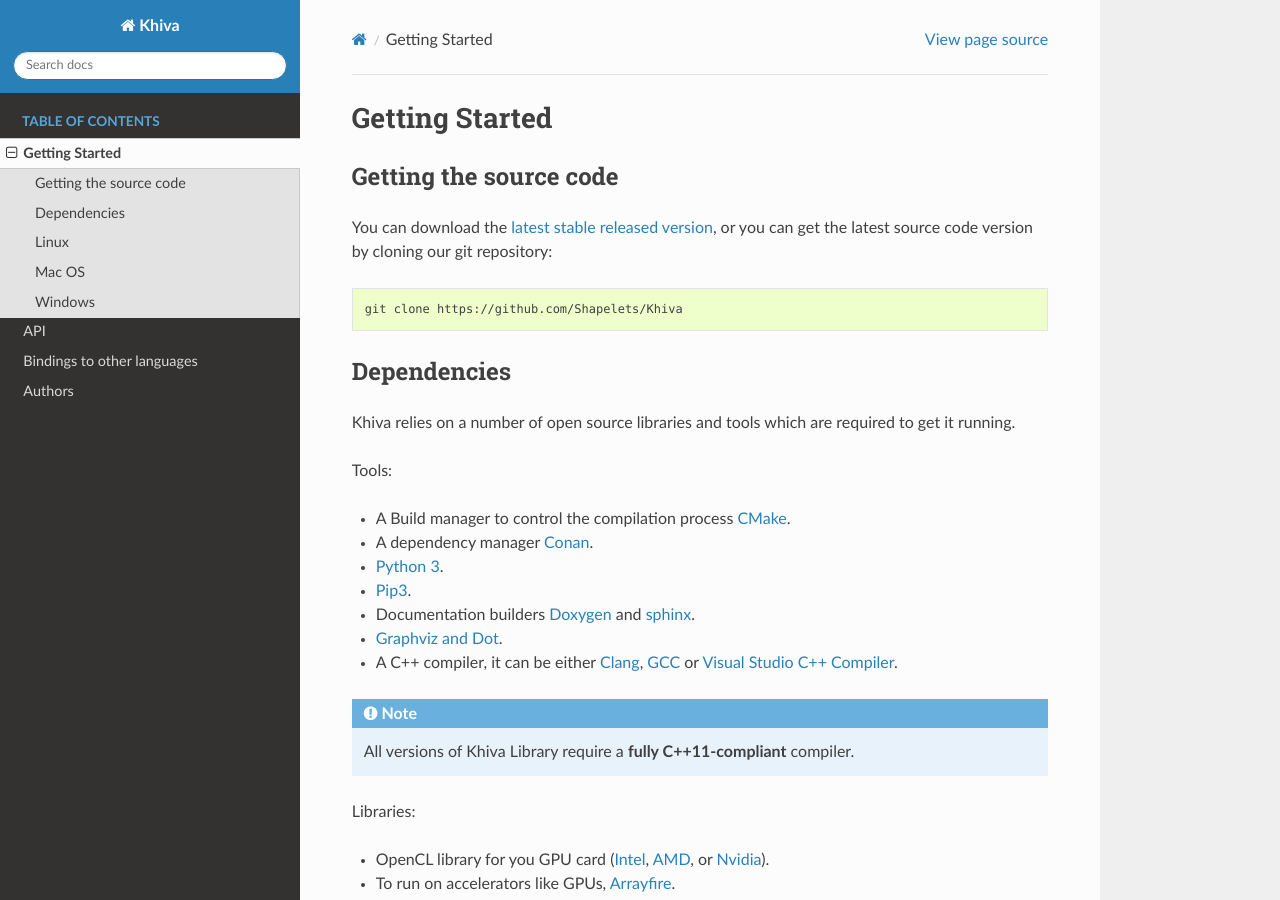
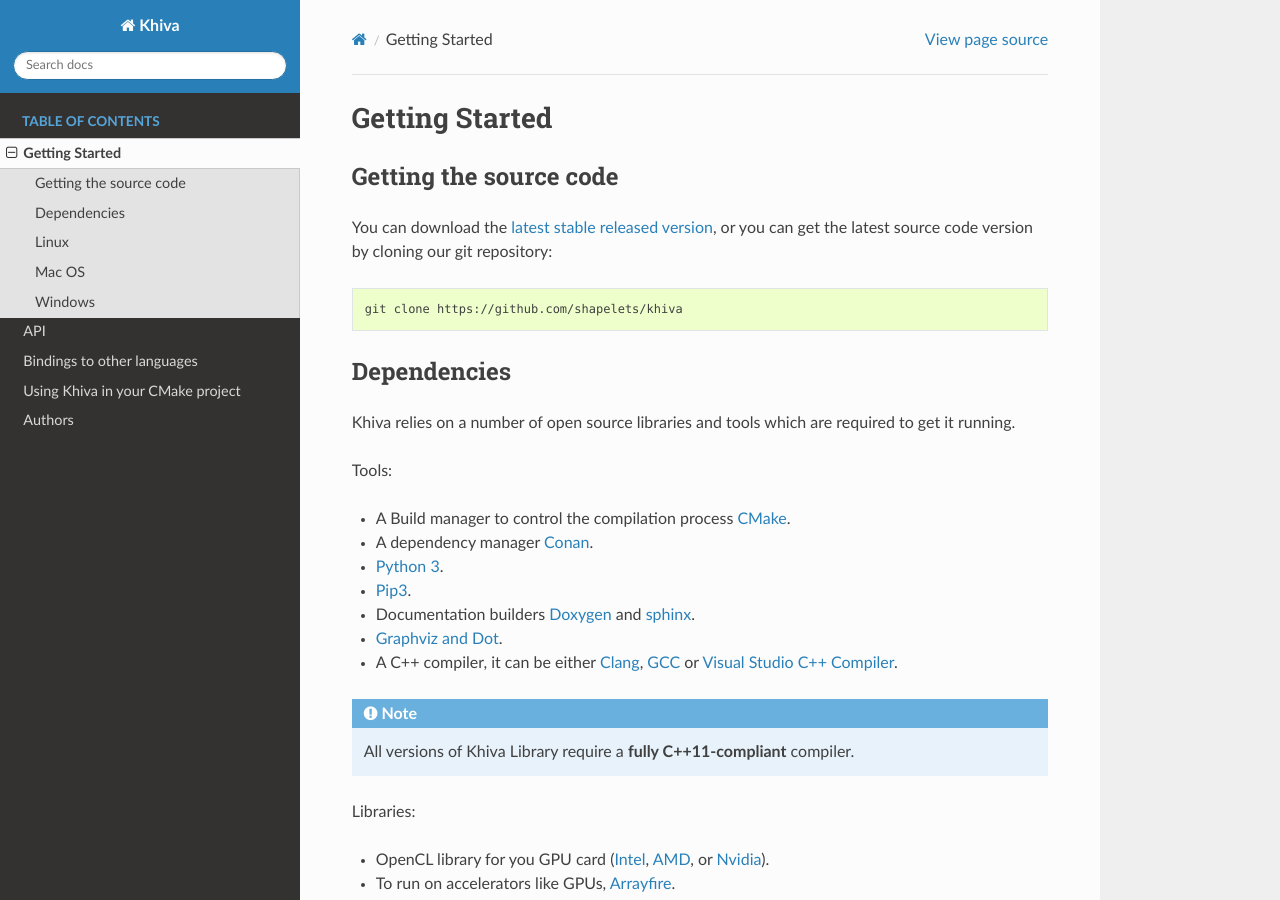
Before and after one commit to shapelets/khiva, a Sphinx documentation site: the page built from doc/sphinx/source/gettingStarted.rst, in a window 1280 px wide and 900 px high. Built offline with Sphinx 7.4.7 and the Read the Docs theme 2.0.0, drawn with Linux system fonts in a browser that asks for light colours.

Commit message:
Feature/using khiva cmake (#11)
* Adding the using khiva in cmake documentation

* Fix relative link

```diff
--- a/doc/sphinx/source/gettingStarted.rst
+++ b/doc/sphinx/source/gettingStarted.rst
@@ -14,7 +14,7 @@
 
 .. code-block:: bash
 
-    git clone https://github.com/Shapelets/Khiva
+    git clone https://github.com/shapelets/khiva
 
 
 Dependencies
--- a/doc/sphinx/source/index.rst
+++ b/doc/sphinx/source/index.rst
@@ -24,6 +24,7 @@
    Getting Started <gettingStarted>
    API <api/main>
    Bindings to other languages <bindings/main>
+   Using Khiva in your CMake project <cmake>
    Authors <authors>
 
 Cite Us
```
Also changed, not shown: README.md (+0 -11 lines), doc/sphinx/source/cmake.rst (added, +19 -0 lines), .github/CONTRIBUTING.md.
